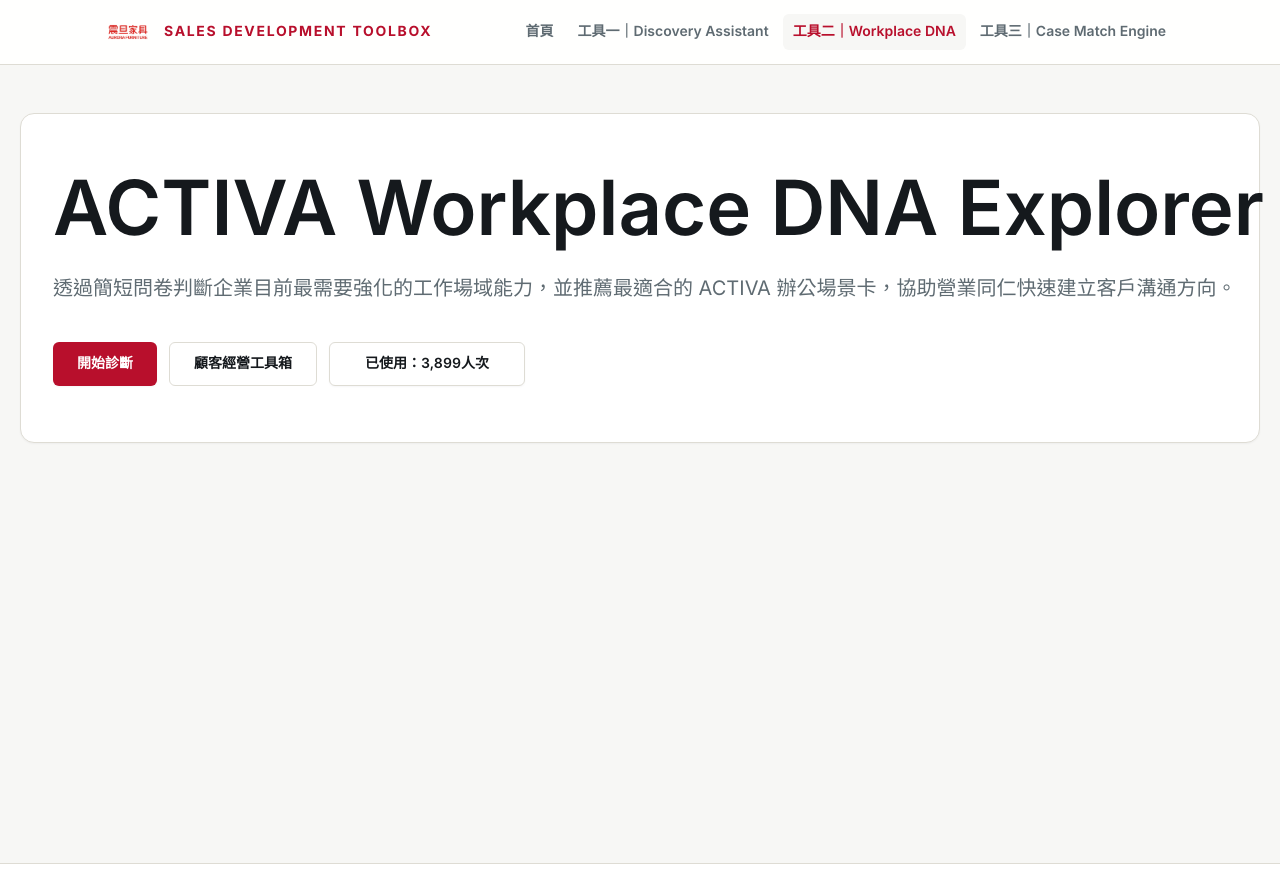
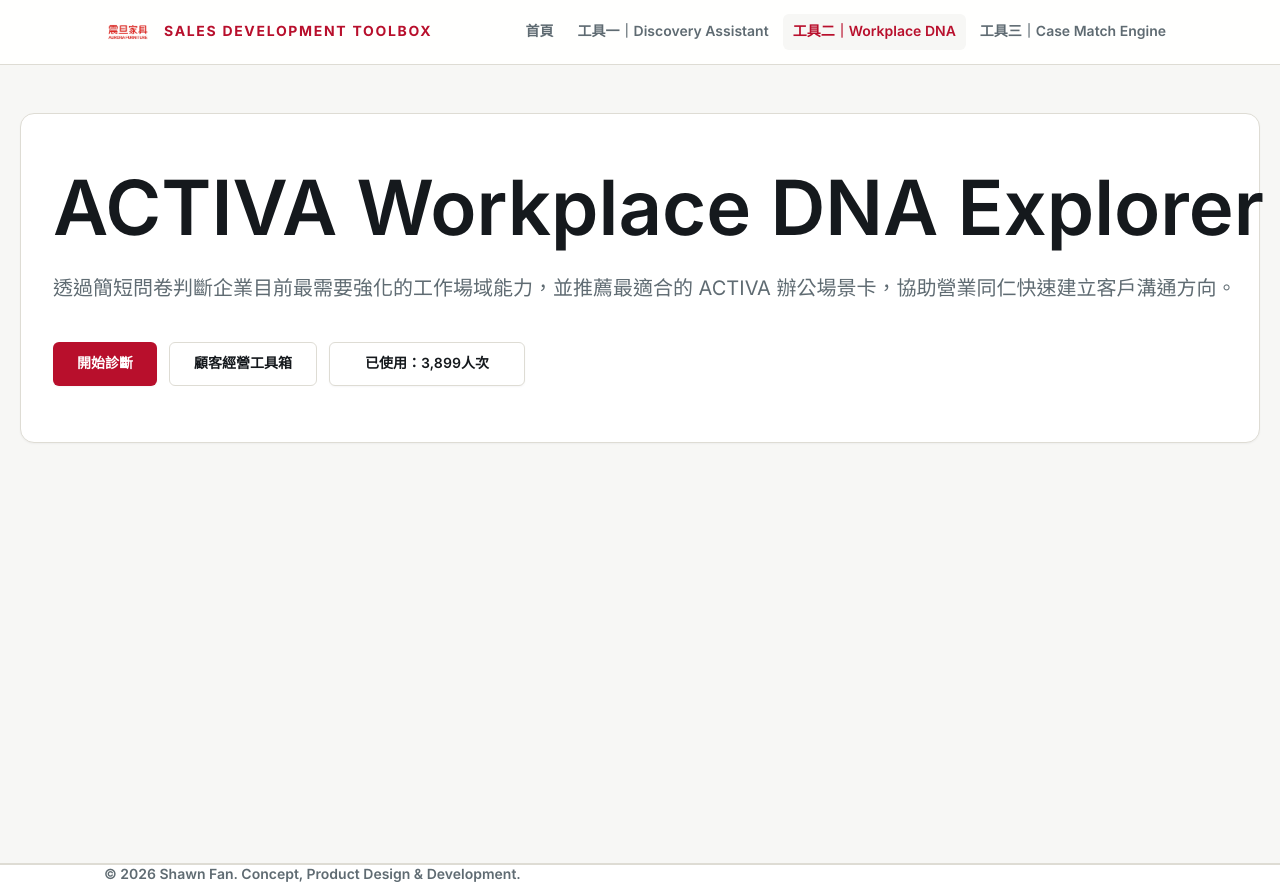
Before and after one commit to shawnfan303/activa-workplace-dna-explorer, a Next.js app: page / in a window 1280 px wide. Before the commit the page ends 864 px from the top, so only its background shows below. Built offline with nearby package versions, Linux system fonts and the light colour scheme.

Commit message:
Update footer copyright

```diff
--- a/app/case-match/page.tsx
+++ b/app/case-match/page.tsx
@@ -108,6 +108,7 @@
   ] satisfies Array<{ id: FlowStep; label: string }>;
 
   return (
+    <>
     <main className="bg-aurora-soft">
       <section className="border-b border-aurora-line bg-white">
         <div className="aurora-container pb-16 pt-10 md:pb-20 md:pt-14">
@@ -262,5 +263,11 @@
         </div>
       ) : null}
     </main>
+    <footer className="border-t border-aurora-line bg-white">
+      <div className="aurora-container py-7 text-sm font-semibold text-aurora-graphite">
+        © 2026 Shawn Fan. Concept, Product Design &amp; Development.
+      </div>
+    </footer>
+    </>
   );
 }
--- a/app/customer-toolbox/page.tsx
+++ b/app/customer-toolbox/page.tsx
@@ -226,7 +226,7 @@
 
       <footer className="border-t border-[#242b2f] bg-[#0e1214] text-white">
         <div className={`${tokens.container} flex flex-col gap-4 py-7 text-sm text-white/60 md:flex-row md:items-center md:justify-between`}>
-          <p className="font-semibold text-white">SHAWN FAN</p>
+          <p className="font-semibold text-white">© 2026 Shawn Fan. Concept, Product Design &amp; Development.</p>
           <p>顧客經營工具箱 / Version 2026 Q3</p>
         </div>
       </footer>
--- a/app/page.tsx
+++ b/app/page.tsx
@@ -3,6 +3,7 @@
 
 export default function HomePage() {
   return (
+    <>
       <section className="min-h-[calc(100vh-1px)] border-b border-aurora-line bg-aurora-soft px-5 py-8 md:py-12">
         <div className="mx-auto max-w-[1440px]">
           <div className="rounded-[14px] border border-aurora-line bg-white px-6 py-10 shadow-subtle md:px-8 md:py-14">
@@ -26,5 +27,11 @@
           </div>
         </div>
       </section>
+      <footer className="border-t border-aurora-line bg-white">
+        <div className="aurora-container py-7 text-sm font-semibold text-aurora-graphite">
+          © 2026 Shawn Fan. Concept, Product Design &amp; Development.
+        </div>
+      </footer>
+    </>
   );
 }
--- a/src/components/FooterNotice.tsx
+++ b/src/components/FooterNotice.tsx
@@ -5,6 +5,7 @@
         <p className="font-semibold text-aurora-ink">公開資料聲明與免責聲明</p>
         <p className="mt-2">本工具僅使用震旦家具與大震設計官網公開資料，以及使用者所選擇的非識別化條件。不涉及客戶個資、內部報價、成交資訊、設計圖、合約內容、CRM資料或未公開專案資料。</p>
         <p className="mt-2">目前資料審核狀態：SAMPLE_PUBLIC_DATA_PENDING_REVIEW。正式上線前，需由人工以公開資料替換 sample data，並將 review_status 改為 approved_public 後才可顯示於正式介面。</p>
+        <p className="mt-5 border-t border-aurora-line pt-5 font-semibold text-aurora-ink">© 2026 Shawn Fan. Concept, Product Design &amp; Development.</p>
       </div>
     </footer>
   );
```
Lines whose indentation alone changed are shown as unchanged.
